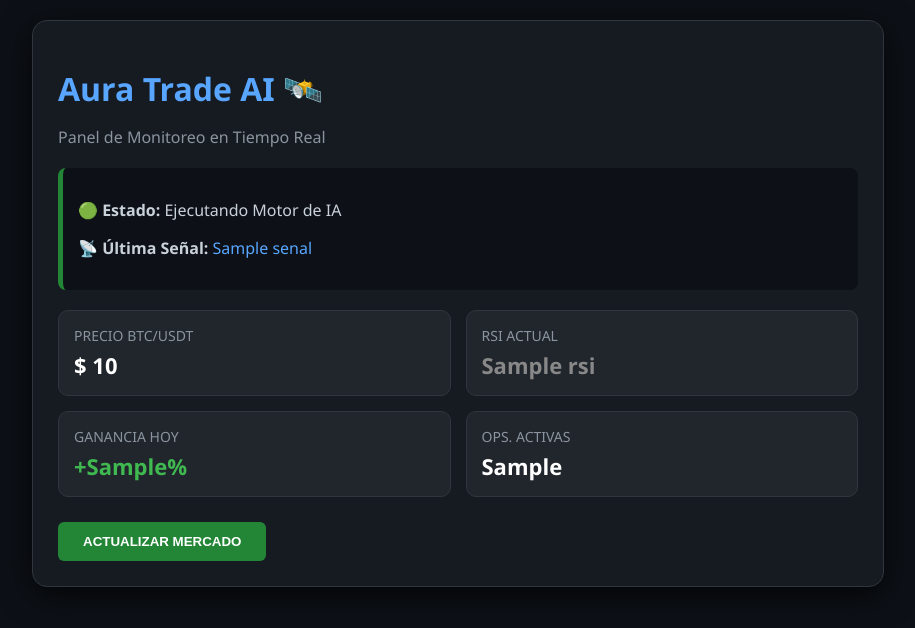
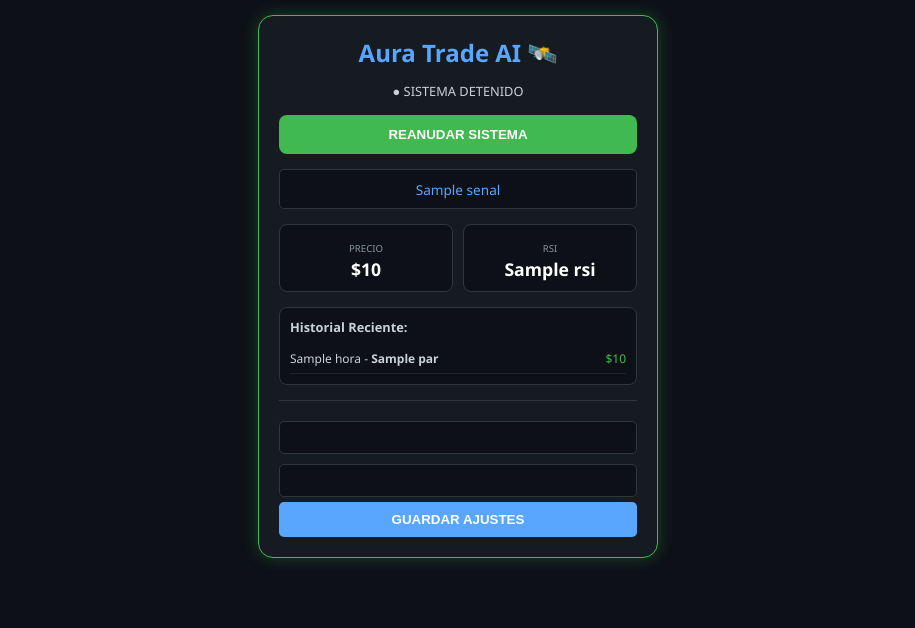
Before and after one commit to Dentalmovil/Aura-Trade-AI, a Flask app: template templates/index.html in a window 1280 px wide. Shown: the top 628 px of the page, without its empty margins (182-1097 px from the left). Run offline with Flask 3, Linux system fonts and the light colour scheme; the template is opened without the code that fills it: most values are stand-ins (such as "Sample title", 1, 10 or a date in 2020).

Commit message:
Actualizar index.html

```diff
--- a/templates/index.html
+++ b/templates/index.html
@@ -3,95 +3,65 @@
 <head>
     <meta charset="UTF-8">
     <meta name="viewport" content="width=device-width, initial-scale=1.0">
-    <title>Aura Trade AI - Dashboard</title>
+    <title>Aura Trade AI - Master Control</title>
     <style>
-        body {
-            background-color: #0d1117;
-            color: #c9d1d9;
-            font-family: 'Segoe UI', sans-serif;
-            margin: 0;
-            padding: 20px;
-            display: flex;
-            flex-direction: column;
-            align-items: center;
-        }
-        .container {
-            width: 95%;
-            max-width: 800px;
-            background: #161b22;
-            padding: 25px;
-            border-radius: 15px;
-            box-shadow: 0 8px 32px 0 rgba(0, 0, 0, 0.8);
-            border: 1px solid #30363d;
-        }
-        h1 { color: #58a6ff; margin-bottom: 5px; }
-        .status-card {
-            background: #0d1117;
-            border-left: 5px solid #238636;
-            padding: 15px;
-            margin: 20px 0;
-            border-radius: 8px;
-            text-align: left;
-        }
-        .grid {
-            display: grid;
-            grid-template-columns: 1fr 1fr;
-            gap: 15px;
-            margin-top: 20px;
-        }
-        .data-box {
-            background: #21262d;
-            padding: 15px;
-            border-radius: 10px;
-            border: 1px solid #30363d;
-        }
-        .label { color: #8b949e; font-size: 14px; margin-bottom: 5px; }
-        .value { font-size: 22px; font-weight: bold; color: #ffffff; }
-        .rsi-val { color: {{ color_rsi }}; } /* El color cambia según el valor del RSI */
-        .btn {
-            background-color: #238636;
-            color: white;
-            border: none;
-            padding: 12px 25px;
-            border-radius: 6px;
-            cursor: pointer;
-            margin-top: 25px;
-            font-weight: bold;
-        }
+        :root { --bg: #0d1117; --card: #161b22; --accent: #58a6ff; --green: #3fb950; --red: #f85149; --border: #30363d; }
+        body { background: var(--bg); color: #c9d1d9; font-family: 'Segoe UI', sans-serif; margin: 0; padding: 15px; display: flex; flex-direction: column; align-items: center; }
+        .container { background: var(--card); padding: 20px; border-radius: 15px; border: 1px solid var(--border); width: 100%; max-width: 400px; box-sizing: border-box; position: relative; }
+        .alerta-activa { border-color: var(--green); box-shadow: 0 0 15px rgba(63, 185, 80, 0.3); }
+        .grid { display: grid; grid-template-columns: 1fr 1fr; gap: 10px; margin: 15px 0; }
+        .box { background: #0d1117; padding: 10px; border-radius: 8px; border: 1px solid var(--border); text-align: center; }
+        .val { font-size: 1.1rem; font-weight: bold; color: white; display: block; }
+
+        .btn-panic { background: var(--red); color: white; border: none; padding: 12px; width: 100%; border-radius: 8px; cursor: pointer; font-weight: bold; margin-bottom: 15px; text-transform: uppercase; }
+        .btn-start { background: var(--green); }
+
+        .historial { margin-top: 15px; background: #0d1117; border-radius: 8px; padding: 10px; border: 1px solid var(--border); }
+        .historial-item { font-size: 0.75rem; padding: 6px 0; border-bottom: 1px solid #21262d; display: flex; justify-content: space-between; }
+
+        input { background: #0d1117; border: 1px solid var(--border); color: white; padding: 8px; border-radius: 5px; width: 100%; margin: 5px 0; box-sizing: border-box; }
+        .btn-save { background: var(--accent); color: white; border: none; padding: 10px; width: 100%; border-radius: 5px; cursor: pointer; font-weight: bold; }
     </style>
 </head>
 <body>
+    <div class="container {{ 'alerta-activa' if alerta }}">
+        <h2 style="color: var(--accent); margin: 0 0 5px 0; text-align: center;">Aura Trade AI 🛰️</h2>
+        <p style="font-size: 0.8rem; text-align: center; color: {{ var('--green') if config.activo else var('--red') }}; margin-bottom: 15px;">
+            ● {{ 'SISTEMA ESCANEANDO' if config.activo else 'SISTEMA DETENIDO' }}
+        </p>
 
-    <div class="container">
-        <h1>Aura Trade AI 🛰️</h1>
-        <p style="color: #8b949e;">Panel de Monitoreo en Tiempo Real</p>
+        <a href="/toggle" style="text-decoration: none;">
+            <button class="btn-panic {{ 'btn-start' if not config.activo }}">
+                {{ 'DETENER BOT (PÁNICO)' if config.activo else 'REANUDAR SISTEMA' }}
+            </button>
+        </a>
 
-        <div class="status-card">
-            <p>🟢 <strong>Estado:</strong> Ejecutando Motor de IA</p>
-            <p>📡 <strong>Última Señal:</strong> <span style="color: #58a6ff;">{{ senal }}</span></p>
+        <div style="background: #0d1117; padding: 8px; border-radius: 5px; text-align: center; border: 1px solid var(--border); margin-bottom: 15px;">
+            <span style="font-size: 0.85rem; color: var(--accent);">{{ senal }}</span>
         </div>
 
         <div class="grid">
-            <div class="data-box">
-                <div class="label">PRECIO BTC/USDT</div>
-                <div class="value">$ {{ precio }}</div>
-            </div>
-            <div class="data-box">
-                <div class="label">RSI ACTUAL</div>
-                <div class="value rsi-val">{{ rsi }}</div>
-            </div>
-            <div class="data-box">
-                <div class="label">GANANCIA HOY</div>
-                <div class="value" style="color: #3fb950;">+{{ profit_hoy }}%</div>
-            </div>
-            <div class="data-box">
-                <div class="label">OPS. ACTIVAS</div>
-                <div class="value">{{ ops_activas }}</div>
-            </div>
+            <div class="box"><span style="color: #8b949e; font-size: 0.6rem;">PRECIO</span><span class="val">${{ precio }}</span></div>
+            <div class="box"><span style="color: #8b949e; font-size: 0.6rem;">RSI</span><span class="val">{{ rsi }}</span></div>
         </div>
 
-        <button class="btn" onclick="location.reload()">ACTUALIZAR MERCADO</button>
+        <div class="historial">
+            <p style="margin: 0 0 8px 0; font-size: 0.8rem; font-weight: bold;">Historial Reciente:</p>
+            {% for item in historial %}
+            <div class="historial-item">
+                <span>{{ item.hora }} - <strong>{{ item.par }}</strong></span>
+                <span style="color: var(--green);">${{ item.precio }}</span>
+            </div>
+            {% endfor %}
+        </div>
+
+        <div style="margin-top: 15px; padding-top: 15px; border-top: 1px solid var(--border);">
+            <form action="/update" method="POST">
+                <input type="text" name="symbol" value="{{ config.symbol }}">
+                <input type="number" name="rsi_limite" value="{{ config.rsi_limite }}">
+                <button type="submit" class="btn-save">GUARDAR AJUSTES</button>
+            </form>
+        </div>
     </div>
-
 </body>
 </html>
```
